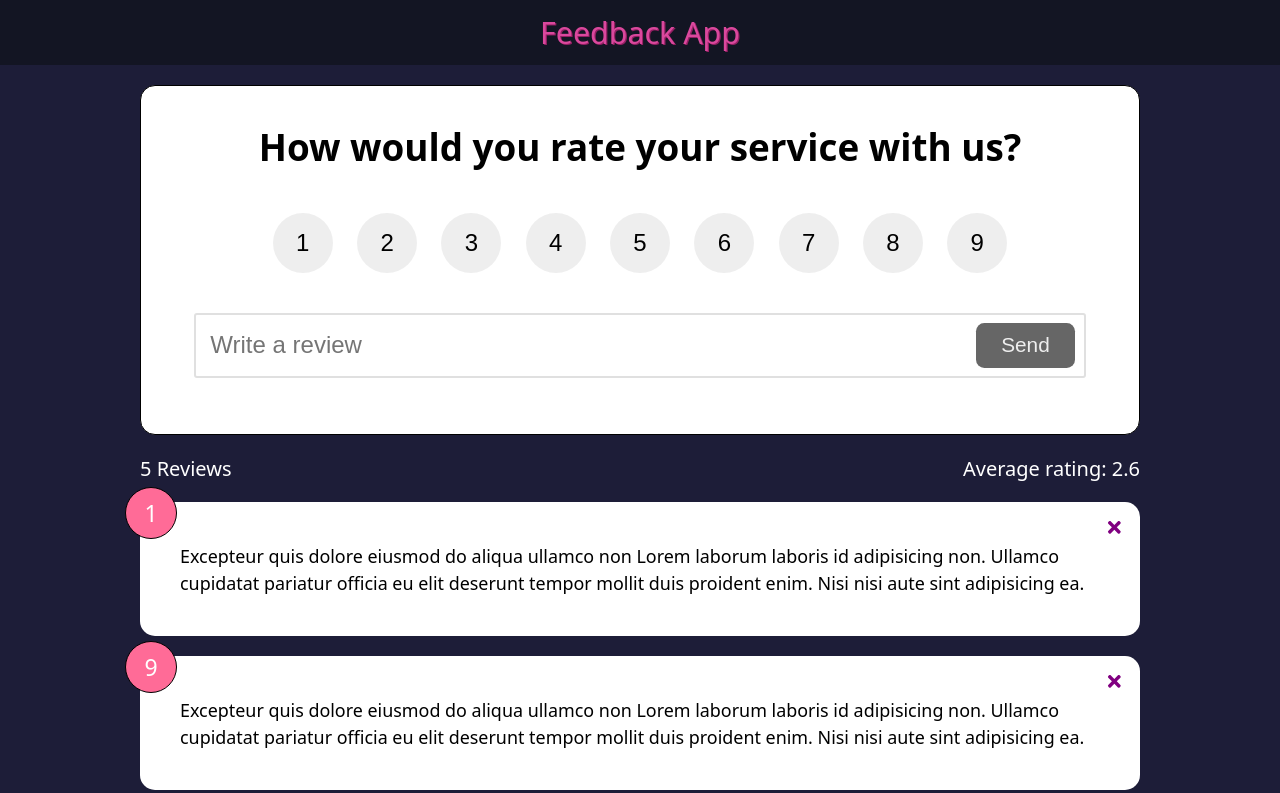
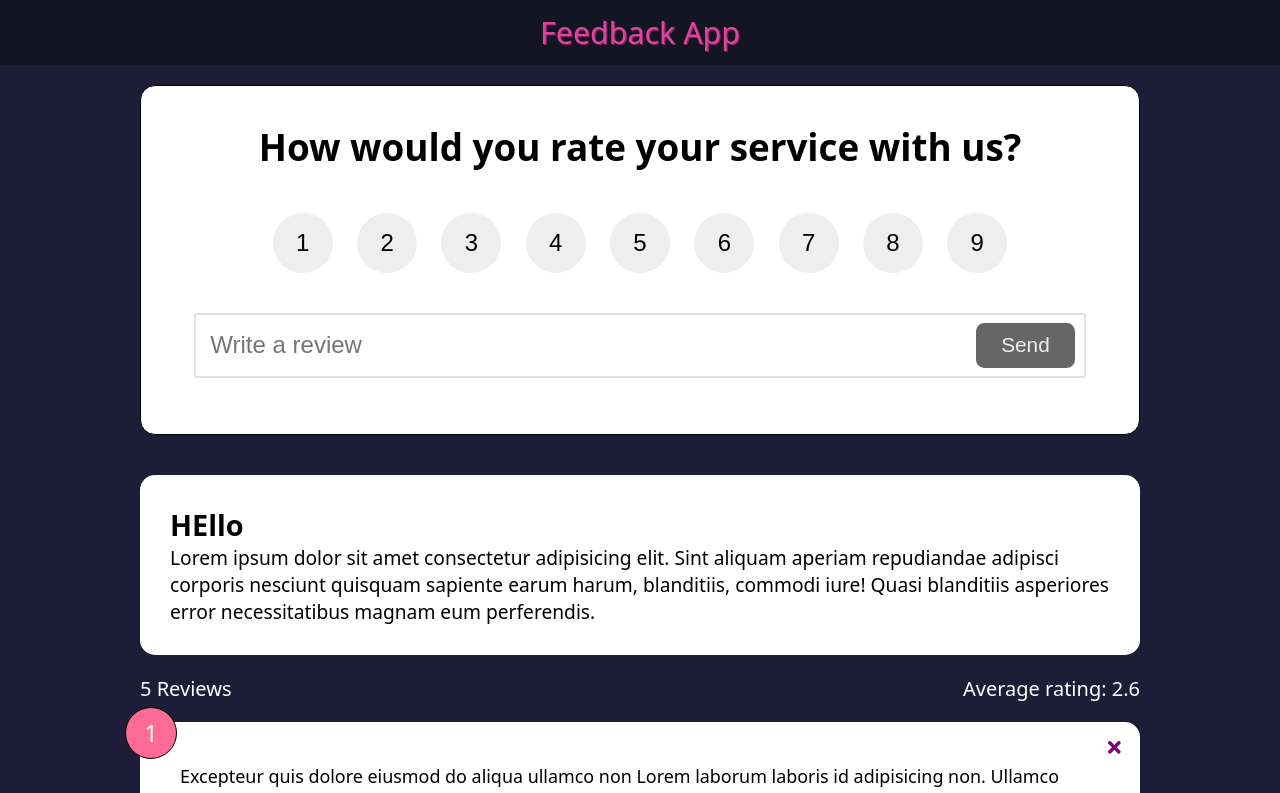
Before and after one commit to stinger222/react-feedback-app, a React (Create React App) app: page / in a window 1280 px wide. Shown: the top 793 px of the page. Built offline with nearby package versions, Linux system fonts and the light colour scheme.

Commit message:
Added Card component

```diff
--- /dev/null
+++ b/src/components/Card.js
@@ -0,0 +1,8 @@
+export default function Card() {
+	return (
+		<div className="card">
+			<h2>HEllo</h2>
+			<p>Lorem ipsum dolor sit amet consectetur adipisicing elit. Sint aliquam aperiam repudiandae adipisci corporis nesciunt quisquam sapiente earum harum, blanditiis, commodi iure! Quasi blanditiis asperiores error necessitatibus magnam eum perferendis.</p>
+		</div>
+	)
+}
--- a/src/components/FeedbackList.js
+++ b/src/components/FeedbackList.js
@@ -1,6 +1,7 @@
 import { useEffect, useState } from "react"
 import FeedbackItem from "./FeedbackItem"
 import PropTypes from 'prop-types'
+import Card from "./Card"
 
 export default function FeedbackList({feedbackData, handleDelete}) {
 
@@ -20,6 +21,7 @@ export default function FeedbackList({feedbackData, handleDelete}) {
 
 	return (
 		<div className="feedback-list-wrapper">
+			<Card/>
 			<div className="stats">
 				<span>{feedbackData.length} {feedbackData.length == 1 ? 'Review' : 'Reviews'}</span>
 				<span>Average rating: {averageRating || 0}</span>
--- a/src/index.scss
+++ b/src/index.scss
@@ -85,6 +85,16 @@ body {
 	}
 }
 
+.card {
+	color: black;
+	background: white;
+	margin: 20px 0;
+	padding: 30px;
+	border-radius: 15px;
+	position: relative;
+	font-weight: 500;
+	font-size: 1.2em;
+}
 
 #root {
 	display: grid;
```
